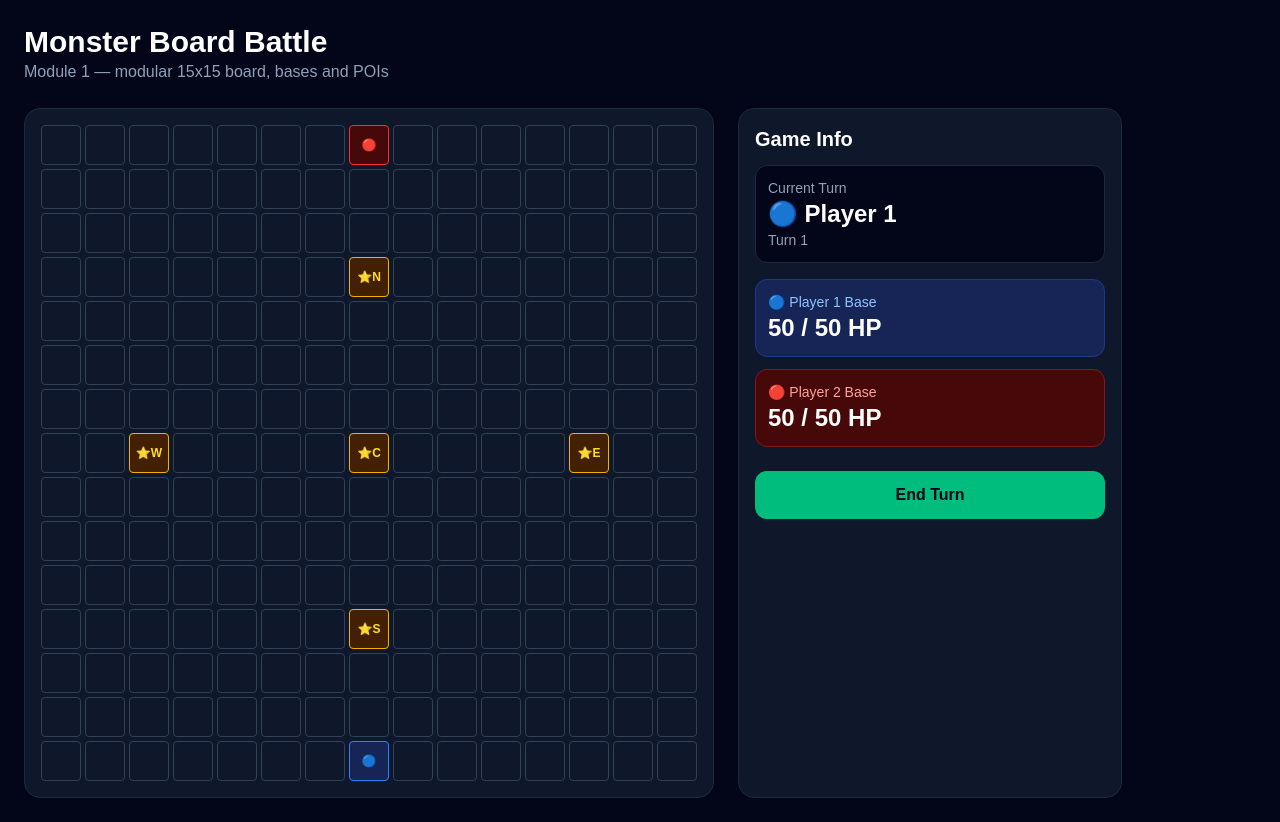
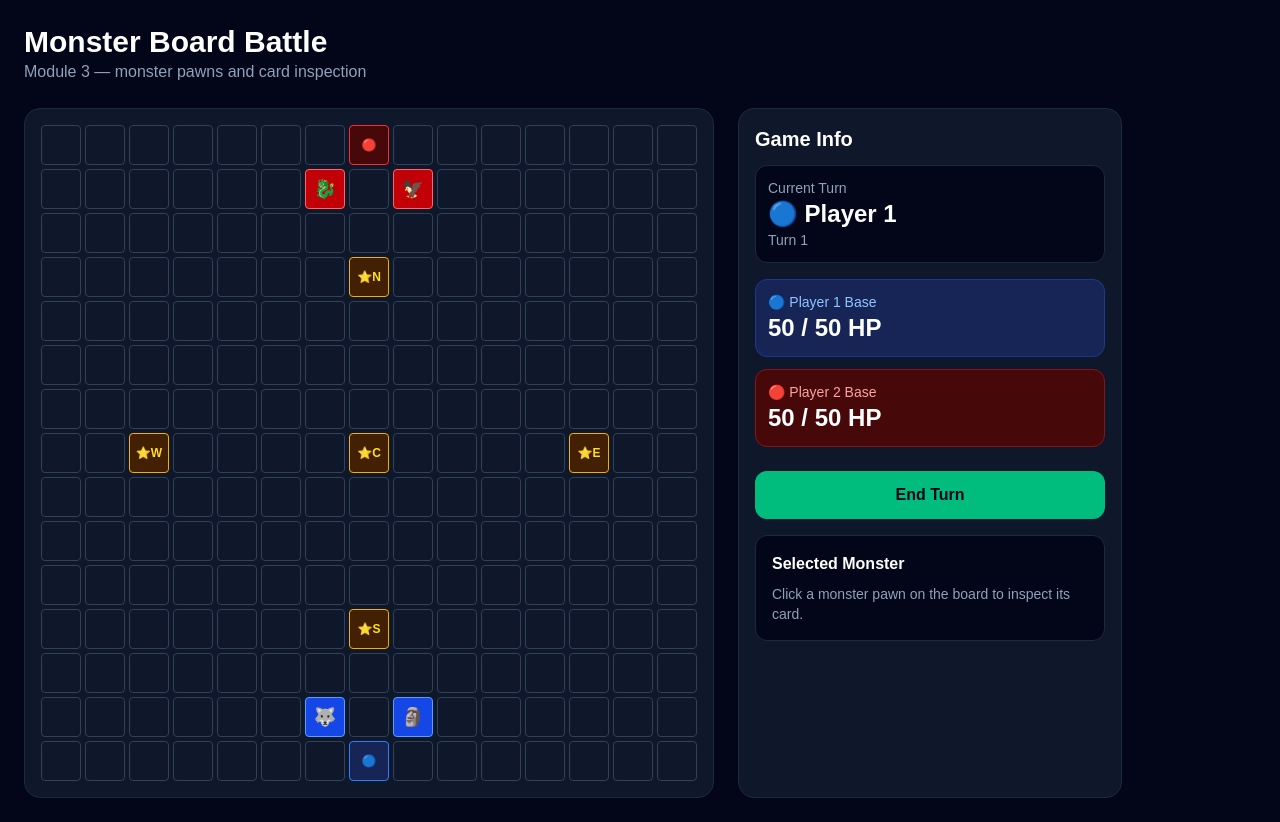
Before and after one commit to Doeks050/monster-board-battle, a Next.js app in the folder monster-board-battle/: page /game in a window 1280 px wide. Built offline with nearby package versions, Linux system fonts and the light colour scheme.

Commit message:
Add monster pawns and card inspection

```diff
--- a/monster-board-battle/src/app/game/GameClient.tsx
+++ b/monster-board-battle/src/app/game/GameClient.tsx
@@ -4,11 +4,49 @@ import { useState } from "react";
 import { GameBoard } from "@/components/game/GameBoard";
 import { GameSidebar } from "@/components/game/GameSidebar";
 import { BASE_MAX_HP } from "@/lib/game/constants";
-import type { PlayerId } from "@/lib/game/types";
+import type { MonsterInstance, PlayerId } from "@/lib/game/types";
+
+const INITIAL_MONSTERS: MonsterInstance[] = [
+  {
+    instanceId: "p1-wolf-1",
+    cardId: "forest-wolf",
+    owner: "p1",
+    x: 6,
+    y: 13,
+    currentHp: 8,
+  },
+  {
+    instanceId: "p1-golem-1",
+    cardId: "stone-golem",
+    owner: "p1",
+    x: 8,
+    y: 13,
+    currentHp: 14,
+  },
+  {
+    instanceId: "p2-drake-1",
+    cardId: "fire-drake",
+    owner: "p2",
+    x: 6,
+    y: 1,
+    currentHp: 12,
+  },
+  {
+    instanceId: "p2-eagle-1",
+    cardId: "storm-eagle",
+    owner: "p2",
+    x: 8,
+    y: 1,
+    currentHp: 6,
+  },
+];
 
 export function GameClient() {
   const [currentPlayer, setCurrentPlayer] = useState<PlayerId>("p1");
   const [turnNumber, setTurnNumber] = useState(1);
+  const [monsters] = useState<MonsterInstance[]>(INITIAL_MONSTERS);
+  const [selectedMonster, setSelectedMonster] =
+    useState<MonsterInstance | null>(null);
 
   const [p1BaseHp] = useState(BASE_MAX_HP);
   const [p2BaseHp] = useState(BASE_MAX_HP);
@@ -23,18 +61,22 @@ export function GameClient() {
       <div className="mb-6">
         <h1 className="text-3xl font-bold">Monster Board Battle</h1>
         <p className="text-slate-400">
-          Module 1 — modular 15x15 board, bases and POIs
+          Module 3 — monster pawns and card inspection
         </p>
       </div>
 
       <section className="flex flex-col gap-6 xl:flex-row">
-        <GameBoard />
+        <GameBoard
+          monsters={monsters}
+          onSelectMonster={setSelectedMonster}
+        />
 
         <GameSidebar
           currentPlayer={currentPlayer}
           turnNumber={turnNumber}
           p1BaseHp={p1BaseHp}
           p2BaseHp={p2BaseHp}
+          selectedMonster={selectedMonster}
           onEndTurn={endTurn}
         />
       </section>
--- a/monster-board-battle/src/components/game/GameBoard.tsx
+++ b/monster-board-battle/src/components/game/GameBoard.tsx
@@ -1,15 +1,31 @@
 import { BOARD_SIZE } from "@/lib/game/constants";
+import { getMonsterAt } from "@/lib/game/monsters";
+import type { MonsterInstance } from "@/lib/game/types";
 import { Tile } from "./Tile";
 
-export function GameBoard() {
+type GameBoardProps = {
+  monsters: MonsterInstance[];
+  onSelectMonster: (monster: MonsterInstance) => void;
+};
+
+export function GameBoard({ monsters, onSelectMonster }: GameBoardProps) {
   return (
     <div className="rounded-2xl border border-slate-800 bg-slate-900 p-4">
       <div className="grid grid-cols-[repeat(15,40px)] gap-1">
         {Array.from({ length: BOARD_SIZE * BOARD_SIZE }).map((_, index) => {
           const x = index % BOARD_SIZE;
           const y = Math.floor(index / BOARD_SIZE);
+          const monster = getMonsterAt(monsters, x, y);
 
-          return <Tile key={`${x}-${y}`} x={x} y={y} />;
+          return (
+            <Tile
+              key={`${x}-${y}`}
+              x={x}
+              y={y}
+              monster={monster}
+              onSelectMonster={onSelectMonster}
+            />
+          );
         })}
       </div>
     </div>
--- a/monster-board-battle/src/components/game/GameSidebar.tsx
+++ b/monster-board-battle/src/components/game/GameSidebar.tsx
@@ -1,11 +1,13 @@
 import { BASE_MAX_HP } from "@/lib/game/constants";
-import type { PlayerId } from "@/lib/game/types";
+import type { MonsterInstance, PlayerId } from "@/lib/game/types";
+import { MonsterCardPreview } from "./MonsterCardPreview";
 
 type GameSidebarProps = {
   currentPlayer: PlayerId;
   turnNumber: number;
   p1BaseHp: number;
   p2BaseHp: number;
+  selectedMonster: MonsterInstance | null;
   onEndTurn: () => void;
 };
 
@@ -14,10 +16,12 @@ export function GameSidebar({
   turnNumber,
   p1BaseHp,
   p2BaseHp,
+  selectedMonster,
   onEndTurn,
 }: GameSidebarProps) {
   return (
-    <aside className="w-full max-w-sm rounded-2xl border border-slate-800 bg-slate-900 p-4">
+    <aside className="w-full max-w-sm space-y-4 rounded-2xl border border-slate-800 bg-slate-900 p-4">
+      <div>
         <h2 className="mb-3 text-xl font-bold">Game Info</h2>
 
         <div className="mb-4 rounded-xl border border-slate-800 bg-slate-950 p-3">
@@ -50,6 +54,9 @@ export function GameSidebar({
         >
           End Turn
         </button>
+      </div>
+
+      <MonsterCardPreview monster={selectedMonster} />
     </aside>
   );
 }
--- /dev/null
+++ b/monster-board-battle/src/components/game/MonsterCardPreview.tsx
@@ -0,0 +1,64 @@
+import type { MonsterInstance } from "@/lib/game/types";
+import { getMonsterCard } from "@/lib/game/monsters";
+
+type MonsterCardPreviewProps = {
+  monster: MonsterInstance | null;
+};
+
+export function MonsterCardPreview({ monster }: MonsterCardPreviewProps) {
+  if (!monster) {
+    return (
+      <div className="rounded-xl border border-slate-800 bg-slate-950 p-4">
+        <h3 className="mb-2 font-bold">Selected Monster</h3>
+        <p className="text-sm text-slate-400">
+          Click a monster pawn on the board to inspect its card.
+        </p>
+      </div>
+    );
+  }
+
+  const card = getMonsterCard(monster.cardId);
+
+  const ownerLabel = monster.owner === "p1" ? "Player 1" : "Player 2";
+  const ownerColor =
+    monster.owner === "p1" ? "text-blue-300" : "text-red-300";
+
+  return (
+    <div className="rounded-xl border border-slate-700 bg-slate-950 p-4">
+      <div className="mb-3 flex items-center justify-between">
+        <div>
+          <h3 className="text-xl font-bold">{card.name}</h3>
+          <p className={`text-sm ${ownerColor}`}>{ownerLabel}</p>
+        </div>
+
+        <div className="text-5xl">{card.icon}</div>
+      </div>
+
+      <p className="mb-4 text-sm text-slate-400">{card.rarity}</p>
+
+      <div className="grid grid-cols-2 gap-3">
+        <div className="rounded-lg border border-slate-800 bg-slate-900 p-3">
+          <p className="text-sm text-slate-400">❤ HP</p>
+          <p className="text-2xl font-bold">
+            {monster.currentHp} / {card.hp}
+          </p>
+        </div>
+
+        <div className="rounded-lg border border-slate-800 bg-slate-900 p-3">
+          <p className="text-sm text-slate-400">⚔ ATK</p>
+          <p className="text-2xl font-bold">{card.atk}</p>
+        </div>
+
+        <div className="rounded-lg border border-slate-800 bg-slate-900 p-3">
+          <p className="text-sm text-slate-400">🛡 DEF</p>
+          <p className="text-2xl font-bold">{card.def}</p>
+        </div>
+
+        <div className="rounded-lg border border-slate-800 bg-slate-900 p-3">
+          <p className="text-sm text-slate-400">👣 MOV</p>
+          <p className="text-2xl font-bold">+{card.mov}</p>
+        </div>
+      </div>
+    </div>
+  );
+}
--- a/monster-board-battle/src/components/game/Tile.tsx
+++ b/monster-board-battle/src/components/game/Tile.tsx
@@ -1,11 +1,15 @@
 import { getPoiAt, isP1Base, isP2Base } from "@/lib/game/board";
+import { getMonsterCard } from "@/lib/game/monsters";
+import type { MonsterInstance } from "@/lib/game/types";
 
 type TileProps = {
   x: number;
   y: number;
+  monster?: MonsterInstance;
+  onSelectMonster: (monster: MonsterInstance) => void;
 };
 
-export function Tile({ x, y }: TileProps) {
+export function Tile({ x, y, monster, onSelectMonster }: TileProps) {
   const poi = getPoiAt(x, y);
 
   let content = "";
@@ -22,6 +26,26 @@ export function Tile({ x, y }: TileProps) {
     className = "border-yellow-500 bg-yellow-950 text-yellow-300";
   }
 
+  if (monster) {
+    const card = getMonsterCard(monster.cardId);
+
+    const ownerClass =
+      monster.owner === "p1"
+        ? "border-blue-400 bg-blue-700 text-white hover:bg-blue-600"
+        : "border-red-400 bg-red-700 text-white hover:bg-red-600";
+
+    return (
+      <button
+        type="button"
+        title={`${card.name} | HP ${monster.currentHp}/${card.hp}`}
+        onClick={() => onSelectMonster(monster)}
+        className={`flex h-10 w-10 items-center justify-center rounded border text-lg font-bold ${ownerClass}`}
+      >
+        {card.icon}
+      </button>
+    );
+  }
+
   return (
     <div
       title={`Tile ${x}, ${y}`}
--- /dev/null
+++ b/monster-board-battle/src/data/monsters.ts
@@ -0,0 +1,64 @@
+import type { MonsterCard } from "@/lib/game/types";
+
+export const MONSTER_CARDS: MonsterCard[] = [
+  {
+    id: "forest-wolf",
+    name: "Forest Wolf",
+    icon: "🐺",
+    rarity: "Common",
+    hp: 8,
+    atk: 4,
+    def: 2,
+    mov: 3,
+  },
+  {
+    id: "stone-golem",
+    name: "Stone Golem",
+    icon: "🗿",
+    rarity: "Common",
+    hp: 14,
+    atk: 4,
+    def: 6,
+    mov: 1,
+  },
+  {
+    id: "storm-eagle",
+    name: "Storm Eagle",
+    icon: "🦅",
+    rarity: "Rare",
+    hp: 6,
+    atk: 5,
+    def: 1,
+    mov: 4,
+  },
+  {
+    id: "fire-drake",
+    name: "Fire Drake",
+    icon: "🐉",
+    rarity: "Rare",
+    hp: 12,
+    atk: 7,
+    def: 3,
+    mov: 2,
+  },
+  {
+    id: "ancient-treant",
+    name: "Ancient Treant",
+    icon: "🌳",
+    rarity: "Epic",
+    hp: 18,
+    atk: 5,
+    def: 7,
+    mov: 1,
+  },
+  {
+    id: "crystal-serpent",
+    name: "Crystal Serpent",
+    icon: "🐍",
+    rarity: "Epic",
+    hp: 10,
+    atk: 6,
+    def: 4,
+    mov: 3,
+  },
+];
--- /dev/null
+++ b/monster-board-battle/src/lib/game/monsters.ts
@@ -0,0 +1,20 @@
+import { MONSTER_CARDS } from "@/data/monsters";
+import type { MonsterCard, MonsterInstance } from "./types";
+
+export function getMonsterCard(cardId: string): MonsterCard {
+  const card = MONSTER_CARDS.find((monster) => monster.id === cardId);
+
+  if (!card) {
+    throw new Error(`Monster card not found: ${cardId}`);
+  }
+
+  return card;
+}
+
+export function getMonsterAt(
+  monsters: MonsterInstance[],
+  x: number,
+  y: number
+) {
+  return monsters.find((monster) => monster.x === x && monster.y === y);
+}
```
Also changed, not shown: monster-board-battle/src/lib/game/types.ts (+22 -0 lines). Lines whose indentation alone changed are shown as unchanged.
